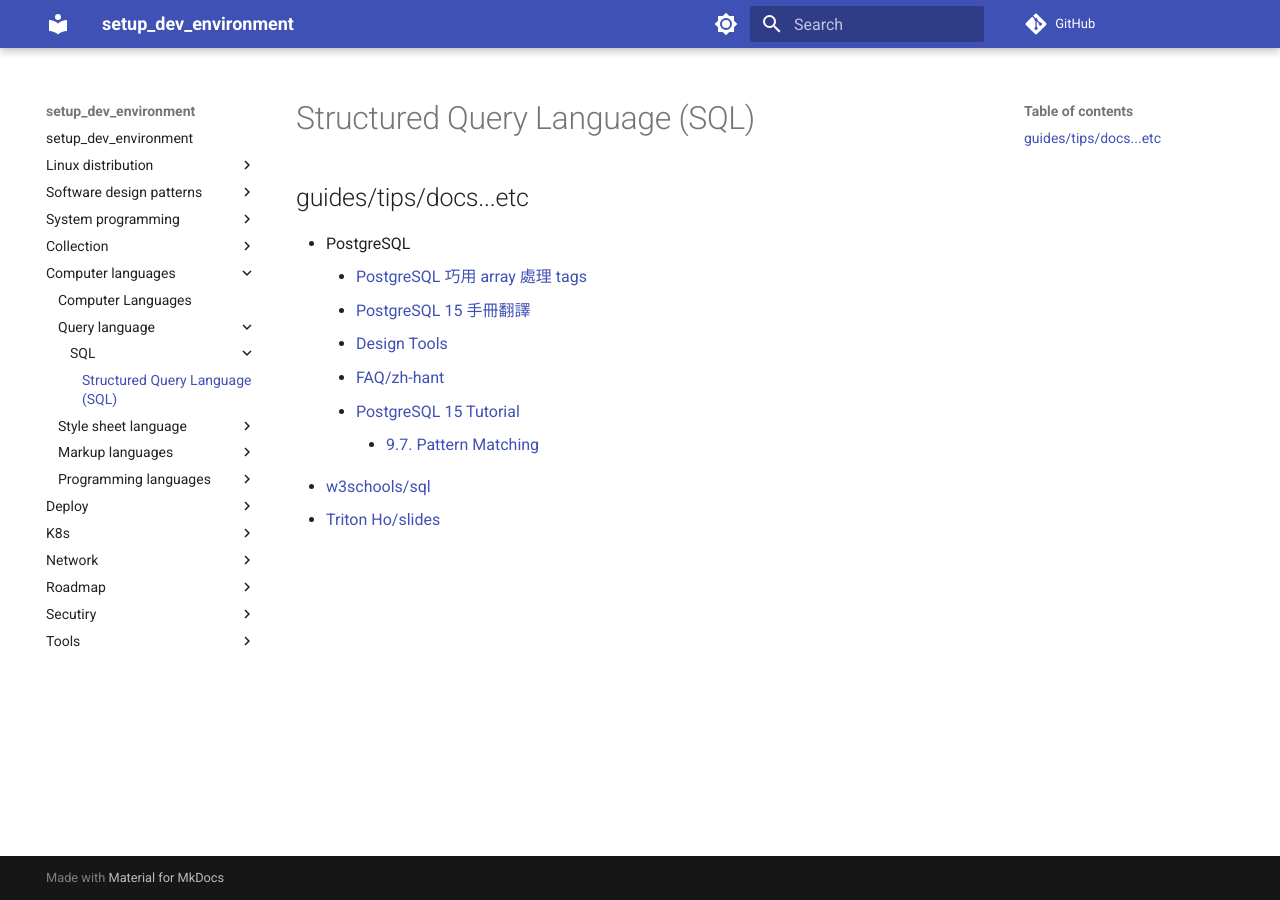
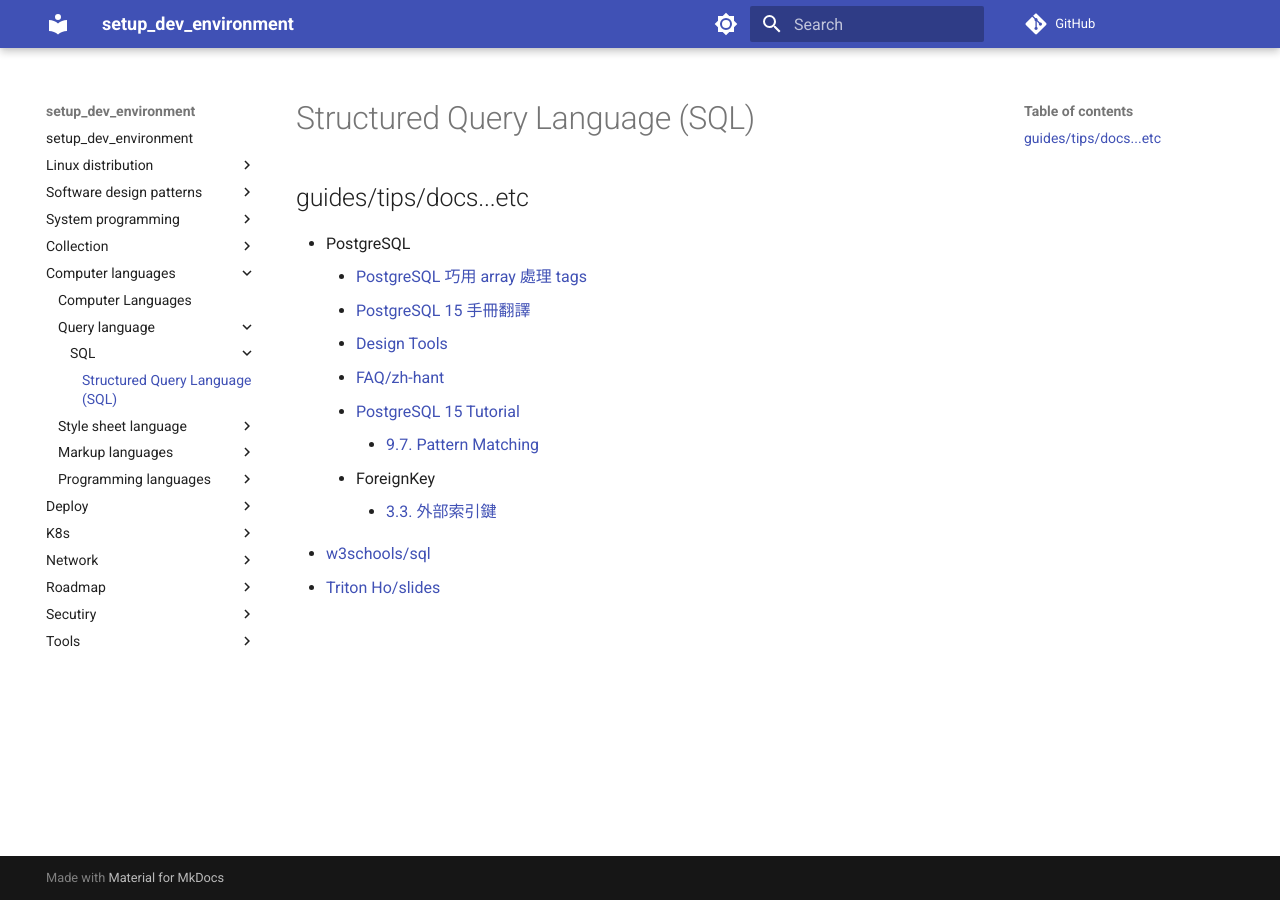
Before and after one commit to hong539/setup_dev_environment, an MkDocs documentation site: the page built from docs/computer languages/Query language/SQL/SQL.md, in a window 1280 px wide. Built offline with MkDocs 1.6.1 and Material for MkDocs 9.7.7, drawn with Linux system fonts in a browser that asks for light colours; comment, search, counter and statistics services are not loaded.

Commit message:
Update docs

```diff
--- a/docs/computer languages/Query language/SQL/SQL.md
+++ b/docs/computer languages/Query language/SQL/SQL.md
@@ -9,5 +9,7 @@
     * [FAQ/zh-hant](https://wiki.postgresql.org/wiki/FAQ/zh-hant)
     * [PostgreSQL 15 Tutorial](https://www.postgresql.org/docs/15/tutorial.html)
         * [9.7. Pattern Matching](https://www.postgresql.org/docs/15/functions-matching.html)
+    * ForeignKey
+        * [3.3. 外部索引鍵](https://docs.postgresql.tw/v/15/tutorial/advanced-features/foreign-keys)
 * [w3schools/sql](https://www.w3schools.com/sql/)
 * [Triton Ho/slides](https://github.com/TritonHo/slides/tree/master)
```
